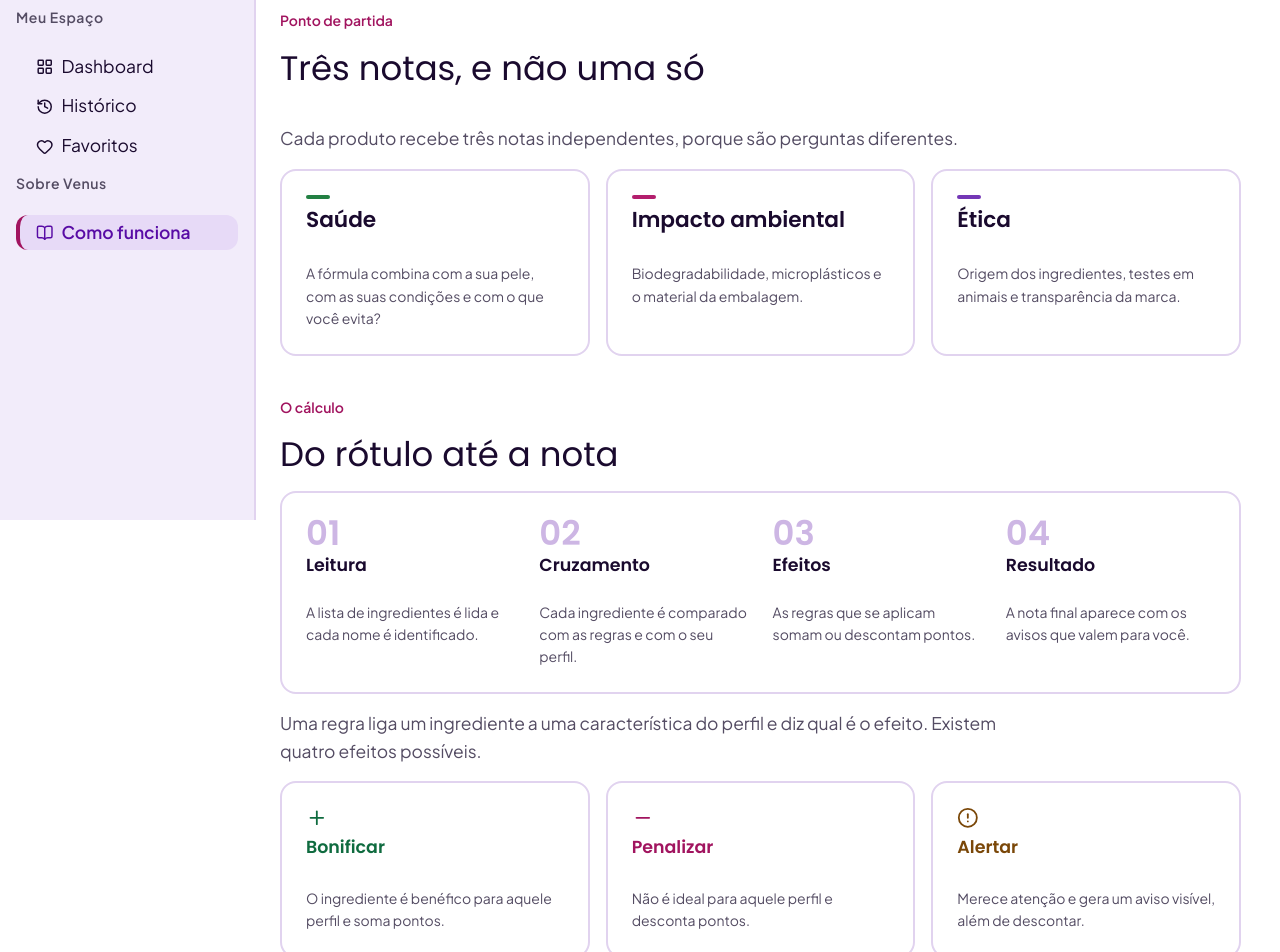
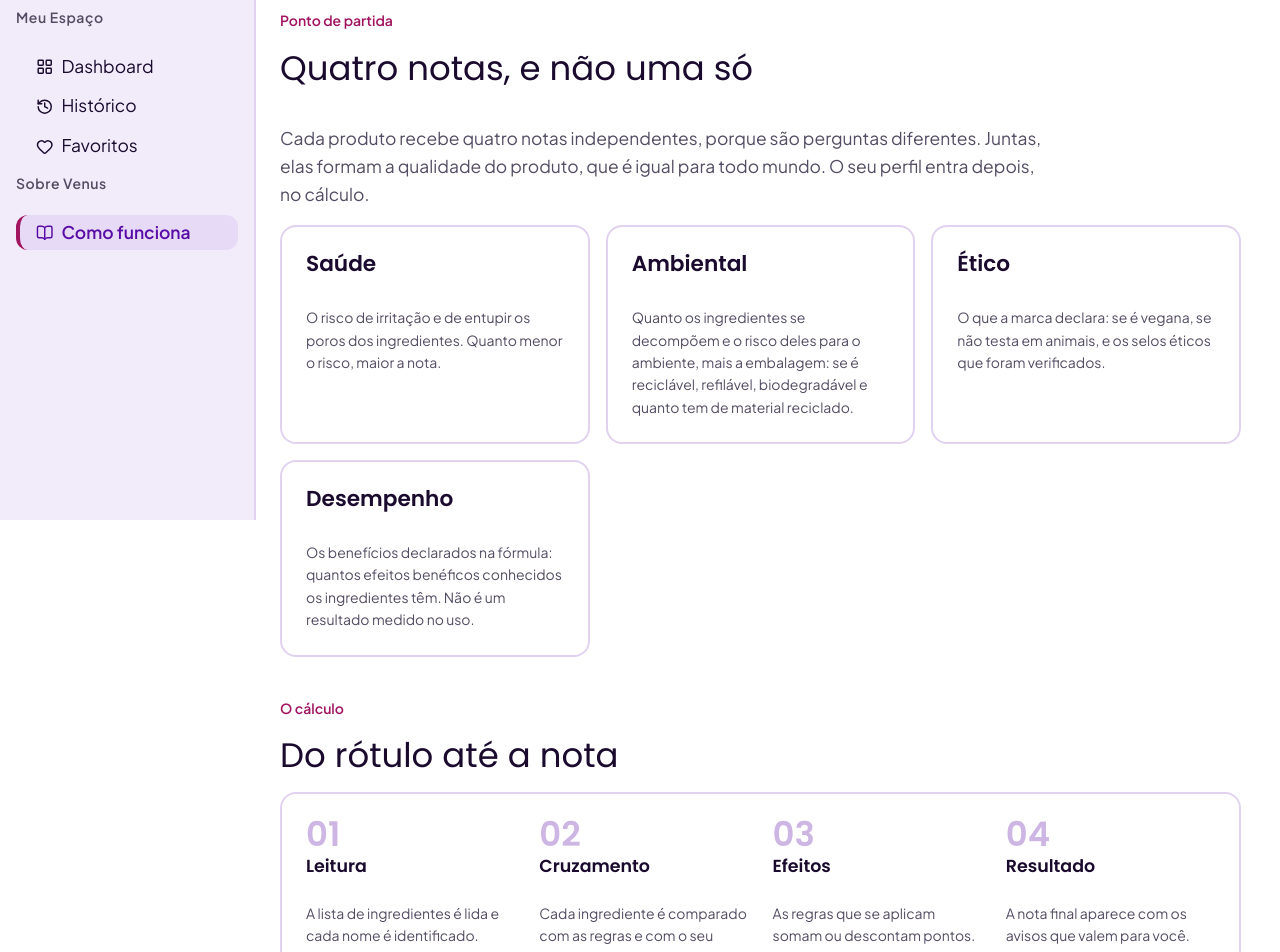
Before and after one commit to Venus-System/Venus-Web, a React (Vite) app: page /metodologia in a window 1280 px wide. Shown: the part 280-1232 px from the top of the page. Built offline with nearby package versions, Linux system fonts and the light colour scheme; no server answers.

Commit message:
feat: Levando as quatro notas e a explicação às outras telas

```diff
--- a/src/pages/Comparar/index.tsx
+++ b/src/pages/Comparar/index.tsx
@@ -6,6 +6,7 @@ import type { SelectOption } from "../../components/ListaSuspensa";
 import MainLayout from "../../components/MainLayout";
 import RiskBadge from "../../components/RiskBadge";
 import ScoreBadge from "../../components/ScoreBadge";
+import ScoreExplanation from "../../components/ScoreExplanation";
 import { useComparacao } from "../../hooks/useComparacao";
 import type { EstadoComparacao } from "../../hooks/useComparacao";
 import { useOpcoesDeProduto } from "../../hooks/useOpcoesDeProduto";
@@ -203,9 +204,11 @@ function Comparar() {
             <span className={styles.destaque}>lado a lado.</span>
           </h1>
           <p className={styles.subtitle}>
-            As três notas, os alertas de cada fórmula e qual dos dois tem{" "}
+            As quatro notas, os alertas de cada fórmula e qual dos dois tem{" "}
             <strong>a nota geral mais alta.</strong>
           </p>
+
+          <ScoreExplanation />
         </header>
 
         {opcoes.status === "carregando" ? (
--- a/src/pages/Dashboard/index.tsx
+++ b/src/pages/Dashboard/index.tsx
@@ -4,6 +4,7 @@ import Button from "../../components/Button";
 import MainLayout from "../../components/MainLayout";
 import ProductRow from "../../components/ProductRow";
 import ScoreBars from "../../components/ScoreBars";
+import ScoreExplanation from "../../components/ScoreExplanation";
 import ScoreRing from "../../components/ScoreRing";
 import StatCard from "../../components/StatCard";
 import SwapCard from "../../components/SwapCard";
@@ -184,13 +185,15 @@ function Dashboard() {
                   Saúde das suas análises
                 </h2>
                 <p className={styles.cartaoSub}>
-                  Média das três notas nos produtos que você analisou.
+                  Média das quatro notas nos produtos que você analisou.
                 </p>
+
+                <ScoreExplanation />
 
                 {estado.painel.summary.productCount === 0 ? (
                   <p className={styles.vazio}>
-                    Quando você analisar um produto, as notas de saúde, meio
-                    ambiente e ética aparecem aqui.
+                    Quando você analisar um produto, as quatro notas dele
+                    aparecem aqui.
                   </p>
                 ) : (
                   <div className={styles.saude}>
--- a/src/pages/Metodologia/index.tsx
+++ b/src/pages/Metodologia/index.tsx
@@ -5,29 +5,8 @@ import Button from "../../components/Button";
 import Chip from "../../components/Chip";
 import ScoreBadge from "../../components/ScoreBadge";
 import RiskBadge from "../../components/RiskBadge";
+import { NOTAS_DE_QUALIDADE } from "../../utils/notas";
 import styles from "./styles.module.css";
-
-const NOTAS = [
-  {
-    id: "saude",
-    titulo: "Saúde",
-    texto:
-      "A fórmula combina com a sua pele, com as suas condições e com o que você evita?",
-    tom: styles.ruleHealth,
-  },
-  {
-    id: "ambiental",
-    titulo: "Impacto ambiental",
-    texto: "Biodegradabilidade, microplásticos e o material da embalagem.",
-    tom: styles.ruleEnvironment,
-  },
-  {
-    id: "etica",
-    titulo: "Ética",
-    texto: "Origem dos ingredientes, testes em animais e transparência da marca.",
-    tom: styles.ruleEthics,
-  },
-];
 
 const ETAPAS = [
   {
@@ -72,16 +51,16 @@ const EFEITOS = [
     tom: styles.effectPenalty,
   },
   {
-    id: "alertar",
-    titulo: "Alertar",
-    texto: "Merece atenção e gera um aviso visível, além de descontar.",
+    id: "informar",
+    titulo: "Informar",
+    texto: "Não muda a nota, mas aparece na lista de motivos para você saber.",
     Icone: AlertCircle,
     tom: styles.effectWarning,
   },
   {
     id: "bloquear",
     titulo: "Bloquear",
-    texto: "Há contraindicação real. O produto é marcado para evitar.",
+    texto: "Há contraindicação real. A nota vai a zero e o produto fica contraindicado.",
     Icone: X,
     tom: styles.effectBlock,
   },
@@ -151,20 +130,20 @@ function Metodologia() {
           <p className={styles.eyebrow}>Ponto de partida</p>
 
           <h2 id="titulo-partida" className={styles.sectionTitle}>
-            Três notas, e não uma só
+            Quatro notas, e não uma só
           </h2>
 
           <p className={styles.text}>
-            Cada produto recebe três notas independentes, porque são perguntas
-            diferentes.
+            Cada produto recebe quatro notas independentes, porque são perguntas
+            diferentes. Juntas, elas formam a qualidade do produto, que é igual
+            para todo mundo. O seu perfil entra depois, no cálculo.
           </p>
 
           <ul className={styles.cards}>
-            {NOTAS.map((nota) => (
-              <li className={styles.card} key={nota.id}>
-                <span className={nota.tom} aria-hidden="true" />
-                <h3 className={styles.cardTitle}>{nota.titulo}</h3>
-                <p className={styles.cardText}>{nota.texto}</p>
+            {NOTAS_DE_QUALIDADE.map((nota) => (
+              <li className={styles.card} key={nota.campo}>
+                <h3 className={styles.cardTitle}>{nota.rotulo}</h3>
+                <p className={styles.cardText}>{nota.descricao}</p>
               </li>
             ))}
           </ul>
@@ -219,15 +198,15 @@ function Metodologia() {
 
             <p className={styles.highlightText}>
               Quando existe contraindicação real, nenhuma qualidade do produto
-              compensa. A nota é travada num valor baixo e o produto aparece
-              como algo a evitar, mesmo que seja excelente em todo o resto.
+              compensa. A nota vai a zero e o produto aparece como
+              contraindicado, mesmo que seja excelente em todo o resto.
             </p>
           </div>
 
           <div className={styles.example}>
             <div className={styles.exampleBadges}>
-              <ScoreBadge score={20} level="avoid" />
-              <RiskBadge level="avoid" />
+              <ScoreBadge score={0} level="avoid" />
+              <RiskBadge level="avoid" label="Contraindicado" />
             </div>
 
             <p className={styles.cardText}>
--- a/src/pages/Metodologia/styles.module.css
+++ b/src/pages/Metodologia/styles.module.css
@@ -72,26 +72,6 @@
 .cardText {
   color: var(--texto-suave);
   font-size: var(--tamanho-pequeno);
-}
-
-.ruleHealth,
-.ruleEnvironment,
-.ruleEthics {
-  width: var(--espaco-4);
-  height: var(--espaco-1);
-  border-radius: var(--raio-pilula);
-}
-
-.ruleHealth {
-  background-color: var(--saude);
-}
-
-.ruleEnvironment {
-  background-color: var(--ambiental);
-}
-
-.ruleEthics {
-  background-color: var(--etica);
 }
 
 .steps {
--- a/src/pages/Sobre/index.tsx
+++ b/src/pages/Sobre/index.tsx
@@ -3,6 +3,7 @@ import { ArrowRight, ChevronLeft, ChevronRight, X } from "lucide-react";
 import MainLayout from "../../components/MainLayout";
 import SectionNav from "../../components/SectionNav";
 import Button from "../../components/Button";
+import { NOTAS_DE_QUALIDADE } from "../../utils/notas";
 import styles from "./styles.module.css";
 
 interface Integrante {
@@ -11,30 +12,6 @@ interface Integrante {
   papel: string;
   github: string;
 }
-
-const NOTAS = [
-  {
-    id: "saude",
-    titulo: "Saúde",
-    texto:
-      "Olha a fórmula em relação à sua pele, às suas condições e ao que você precisa evitar.",
-    tom: styles.ruleHealth,
-  },
-  {
-    id: "ambiental",
-    titulo: "Impacto ambiental",
-    texto:
-      "Considera biodegradabilidade, presença de microplásticos e o material da embalagem.",
-    tom: styles.ruleEnvironment,
-  },
-  {
-    id: "etica",
-    titulo: "Ética",
-    texto:
-      "Considera a origem dos ingredientes, testes em animais e a transparência da marca.",
-    tom: styles.ruleEthics,
-  },
-];
 
 const LIMITES = [
   {
@@ -188,20 +165,19 @@ function Sobre() {
           <p className={styles.eyebrow}>O que a Venus faz</p>
 
           <h2 id="titulo-notas" className={styles.sectionTitle}>
-            Três notas, porque são três perguntas
+            Quatro notas, porque são quatro perguntas
           </h2>
 
           <p className={styles.text}>
             A Venus lê a lista de ingredientes, identifica cada um e cruza com o
-            seu perfil. No fim, cada produto recebe três notas independentes.
+            seu perfil. No fim, cada produto recebe quatro notas independentes.
           </p>
 
           <ul className={styles.cards}>
-            {NOTAS.map((nota) => (
-              <li className={styles.card} key={nota.id}>
-                <span className={nota.tom} aria-hidden="true" />
-                <h3 className={styles.cardTitle}>{nota.titulo}</h3>
-                <p className={styles.cardText}>{nota.texto}</p>
+            {NOTAS_DE_QUALIDADE.map((nota) => (
+              <li className={styles.card} key={nota.campo}>
+                <h3 className={styles.cardTitle}>{nota.rotulo}</h3>
+                <p className={styles.cardText}>{nota.descricao}</p>
               </li>
             ))}
           </ul>
--- a/src/pages/Sobre/styles.module.css
+++ b/src/pages/Sobre/styles.module.css
@@ -124,26 +124,6 @@
   background-color: var(--card);
   border: var(--borda-largura) solid var(--borda);
   border-radius: var(--raio-grande);
-}
-
-.ruleHealth,
-.ruleEnvironment,
-.ruleEthics {
-  width: var(--espaco-4);
-  height: var(--espaco-1);
-  border-radius: var(--raio-pilula);
-}
-
-.ruleHealth {
-  background-color: var(--saude);
-}
-
-.ruleEnvironment {
-  background-color: var(--ambiental);
-}
-
-.ruleEthics {
-  background-color: var(--etica);
 }
 
 .cardTitle {
--- a/src/styles/tokens.css
+++ b/src/styles/tokens.css
@@ -82,8 +82,5 @@
   --tom-rosa: linear-gradient(160deg, #ffe6ee, #f2abc4);
   --tom-azul: linear-gradient(160deg, #e6faff, #abe4f2);
 
-  --saude: #238043;
-  --ambiental: #b31e6d;
-  --etica: #7437b6;
   --trilha: #f2ecf8;
 }
```
